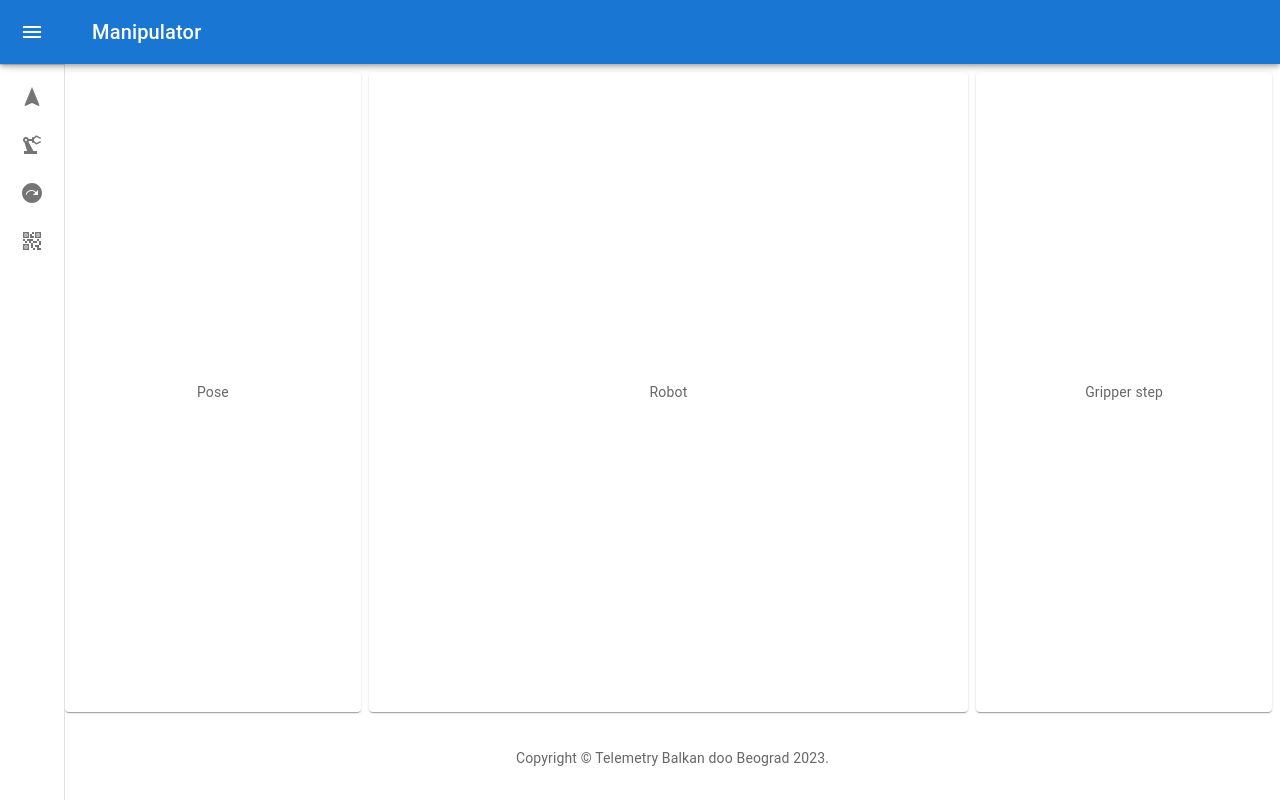
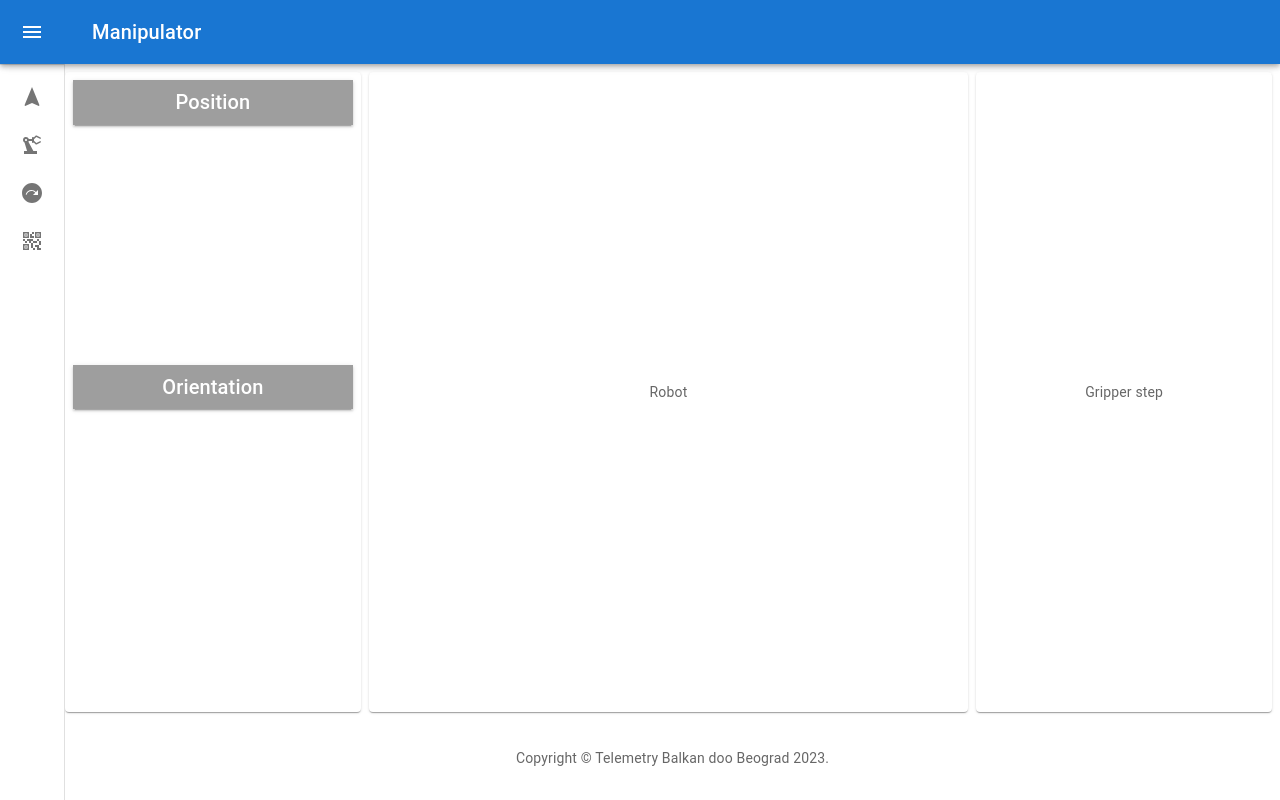
Before and after one commit to sergei-nntu/orb, a React (Create React App) app in the folder web/: page /manipulator in a window 1280 px wide. Built offline with nearby package versions, Linux system fonts and the light colour scheme; the HTML template or start-up script is replaced by a standard one; what blockly would draw is missing.

Commit message:
Working on the pose component

```diff
--- a/web/src/pages/manipulator/components/Pose/Pose.tsx
+++ b/web/src/pages/manipulator/components/Pose/Pose.tsx
@@ -1,6 +1,6 @@
 import React from 'react';
-import {Item} from "../StyledComponents/StyledComponents";
-import {Grid} from "@mui/material";
+import {Item, StyledTitleBox} from "../StyledComponents/StyledComponents";
+import {Box, Grid} from "@mui/material";
 
 export default function Pose() {
     return (
@@ -8,12 +8,15 @@ export default function Pose() {
             <Item
                 sx={{
                     minHeight: "80vh",
-                    display: "flex",
-                    justifyContent: "center",
-                    alignItems: "center"
                 }}
             >
-                Pose
+                <StyledTitleBox>
+                    Position
+                </StyledTitleBox>
+                <Box sx={{height: "240px"}} />
+                <StyledTitleBox>
+                    Orientation
+                </StyledTitleBox>
             </Item>
         </Grid>
     );
--- a/web/src/pages/manipulator/components/StyledComponents/StyledComponents.ts
+++ b/web/src/pages/manipulator/components/StyledComponents/StyledComponents.ts
@@ -1,5 +1,6 @@
 import {styled} from "@mui/material/styles";
 import Paper from "@mui/material/Paper";
+import { Box } from "@mui/material";
 
 export const Item = styled(Paper)(({ theme }) => ({
     backgroundColor: theme.palette.mode === 'dark' ? '#1A2027' : '#fff',
@@ -8,3 +9,14 @@ export const Item = styled(Paper)(({ theme }) => ({
     textAlign: 'center',
     color: theme.palette.text.secondary,
 }));
+
+export const StyledTitleBox = styled(Box)(({ theme }) => ({
+    backgroundColor: theme.palette.grey["500"],
+    textAlign: 'center',
+    padding: theme.spacing(1),
+    color: theme.palette.primary.contrastText,
+    boxShadow: theme.shadows[2],
+    fontSize: "20px",
+    fontWeight: "500",
+    minHeight: "10px",
+}));
```
